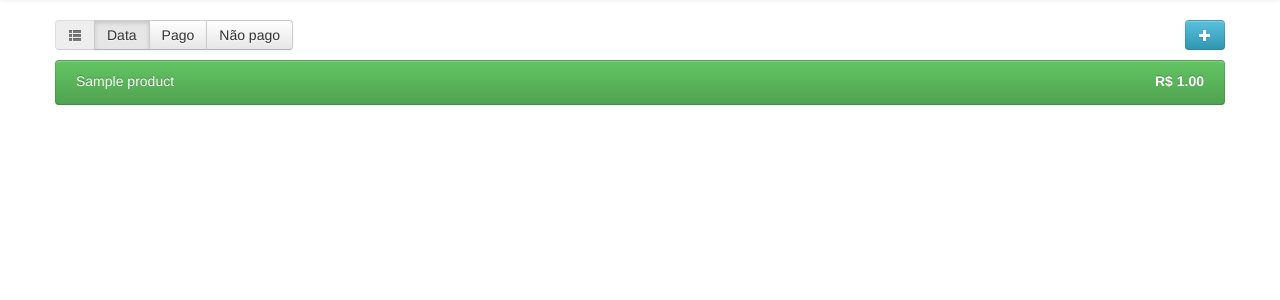
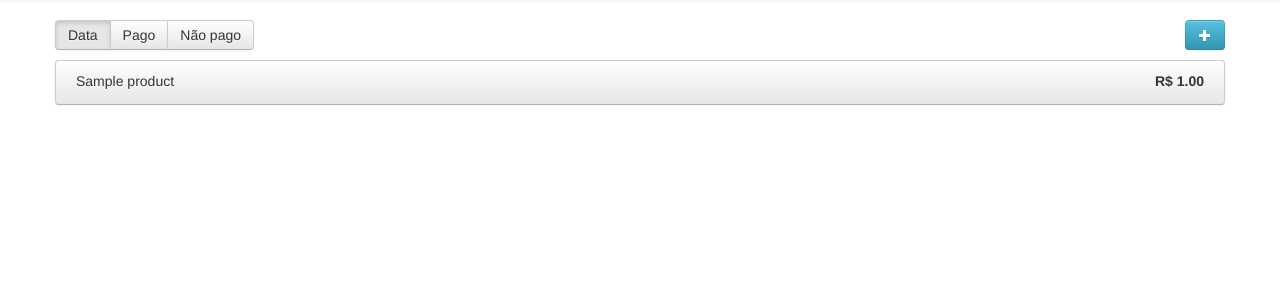
Before and after one commit to PauloMartins/finance, a Django app: template finance/templates/product.html in a window 1280 px wide. Shown: the part 42-342 px from the top of the page. Run offline with Django 3.2, Linux system fonts and the light colour scheme; the template is opened without the code that fills it: values that come from a table or form of the project are taken from there, others are empty; tables that the repository leaves empty hold one stand-in row (values such as "Sample post"); parts of the project's set-up code (start-up, migrations or seed data) failed here and were passed over; some libraries are stand-ins or nearby versions.

Commit message:
New features

```diff
--- a/finance/templates/product.html
+++ b/finance/templates/product.html
@@ -4,10 +4,9 @@
 <div class="row">
 	<div class="span12 clearfix">
 		<div class="btn-group">
-			<button class="btn disabled" disabled="disabled"><i class="icon-th-list"></i></button>
-			<button class="btn active">Data</button>
-			<button class="btn">Pago</button>
-			<button class="btn">Não pago</button>
+			<a href="/" class="btn {% if options == Null %}active{% endif %}">Data</a>
+			<a href="/product/paid" class="btn {% if options == 'paid' %}active{% endif %}">Pago</a>
+			<a href="/product/nonpaid" class="btn {% if options == 'nonpaid' %}active{% endif %}">Não pago</a>
 		</div>
 		<a href="/product/new" class="btn btn-info pull-right"><i class="icon-plus icon-white"></i></a>
 	</div>
@@ -18,14 +17,14 @@
 		<ul class="unstyled list">
 		{% for item in items %}
 			<li>
-				<a href="#" class="btn btn-block clearfix {% if item.status == 1 %}btn-success{% endif %}" data-original-title="" data-content="<a href='#' class='btn {% if item.status == 1 %}btn-success disabled{% else %}btn-info{% endif %}' rel='status' data-status='1' data-product-id='{{ item.id }}'><i class='icon-ok icon-white'></i></a> <a href='/product/{{ item.id }}' class='btn' title='Editar'><i class='icon-pencil'></i></a> <a href='/product/delete/{{ item.id }}' class='btn btn-danger' title='Deletar'><i class='icon-remove icon-white'></i></a>" data-html="true" data-placement="bottom" data-toggle="popover">
+				<a href="#{{ item.id }}" class="btn btn-block clearfix {% if item.paid %}btn-success{% endif %}" data-original-title="" data-content="<a href='#' class='btn {% if item.paid == 1 %}btn-success disabled{% else %}btn-info{% endif %}' rel='status' data-status='1' data-product-id='{{ item.id }}'><i class='icon-ok icon-white'></i></a> <a href='/product/{{ item.id }}' class='btn' title='Editar'><i class='icon-pencil'></i></a> <a href='/product/delete/{{ item.id }}' class='btn btn-danger' title='Deletar'><i class='icon-remove icon-white'></i></a>" data-html="true" data-placement="bottom" data-toggle="popover">
 					<span class="item clearfix">
 						<p class="pull-left">{{ item.name }}</p>
-						<strong class="pull-right {% if item.status == 1 %}success{% endif %}">{{ item.number_formated }}</strong>
+						<strong class="pull-right {% if item.paid == 1 %}success{% endif %}">{{ item.number_formated }}</strong>
 					</span>
 					<span class="value clearfix hide">
 						<i class="pull-left">{{ item.type.name }}</i>
-						<i class="pull-right">{{ item.date }}</i>
+						<i class="pull-right">Dia {{ item.date.day }}</i>
 					</span>
 				</a>
 			</li>
--- a/finance/urls.py
+++ b/finance/urls.py
@@ -8,10 +8,11 @@ admin.autodiscover()
 urlpatterns = patterns('',
     # Product
     url(r'^$', 'products.views.product'),
-    url(r'^product/(?P<id>\d+)/$', 'products.views.product_item'),
     url(r'^product/new/$', 'products.views.product_new'),
     url(r'^product/delete/(?P<id>\d+)/$', 'products.views.product_delete'),
     url(r'^product/status/(?P<id>\d+)/(?P<status>\d+)/$', 'products.views.product_status'),
+    url(r'^product/(?P<id>\d+)/$', 'products.views.product_item'),
+    url(r'^product/(?P<options>\w+)/$', 'products.views.product'),
     # Product Type
     url(r'^type/$', 'products.views.type'),
     url(r'^type/(?P<id>\d+)/$', 'products.views.type_item'),
```
Also changed, not shown: products/forms.py (+23 -12 lines), products/views.py (+12 -6 lines), 8 other files.
